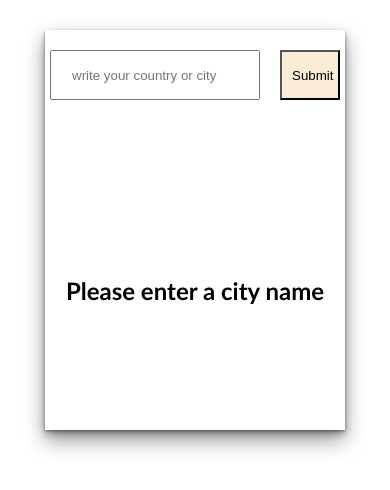
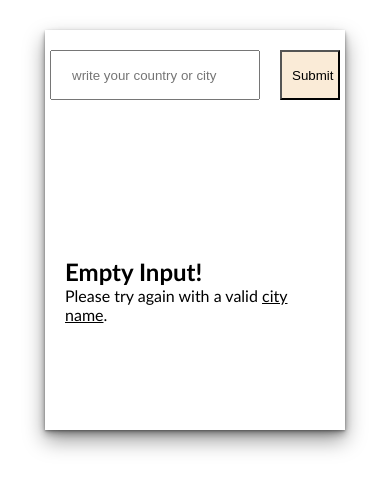
Before and after one commit to YeisonPetit/Weather-app, a plain HTML site: page index.html in a window 390 px wide. Both pictures are taken after a click on the input 310 px from the left and 215 px from the top of the page. Shown: the part 140-630 px from the top of the page. Drawn offline with Linux system fonts and the light colour scheme.

Commit message:
fixing responsive

```diff
--- a/main.js
+++ b/main.js
@@ -8,7 +8,10 @@ const searchCountry = async () => {
     const city = search.value.trim()
 
     if (!city) {
-        weatherContent.innerHTML = `<h2>Please enter a city name</h2>`
+        weatherContent.innerHTML = `<div>
+    <h2>Empty Input!</h2>
+    <p>Please try again with a valid <u>city name</u>.</p>
+    </div>`
         return
     }
 
--- a/styles.css
+++ b/styles.css
@@ -12,6 +12,7 @@ body{
     background-repeat: no-repeat;
     background-position: top;
     background-size: cover;
+    object-fit: cover;
     display: flex;
     align-items: center;
     justify-content: center;
@@ -81,6 +82,16 @@ header h1{
 }
 
 .weather-content img{
-    width: 200px;
-    height: 200px;
+    width: clamp(150px, 20vw, 200px)
 }
+
+/* .showMessage{
+    width: clamp(200px, 20vw, 800px);
+    height: 90px;
+    background-color: green;
+    display: flex;
+    flex-wrap: nowrap;
+    position: absolute;
+    top: 10px;
+    left: 10px;
+} */
```
Also changed, not shown: index.html (+4 -0 lines).
